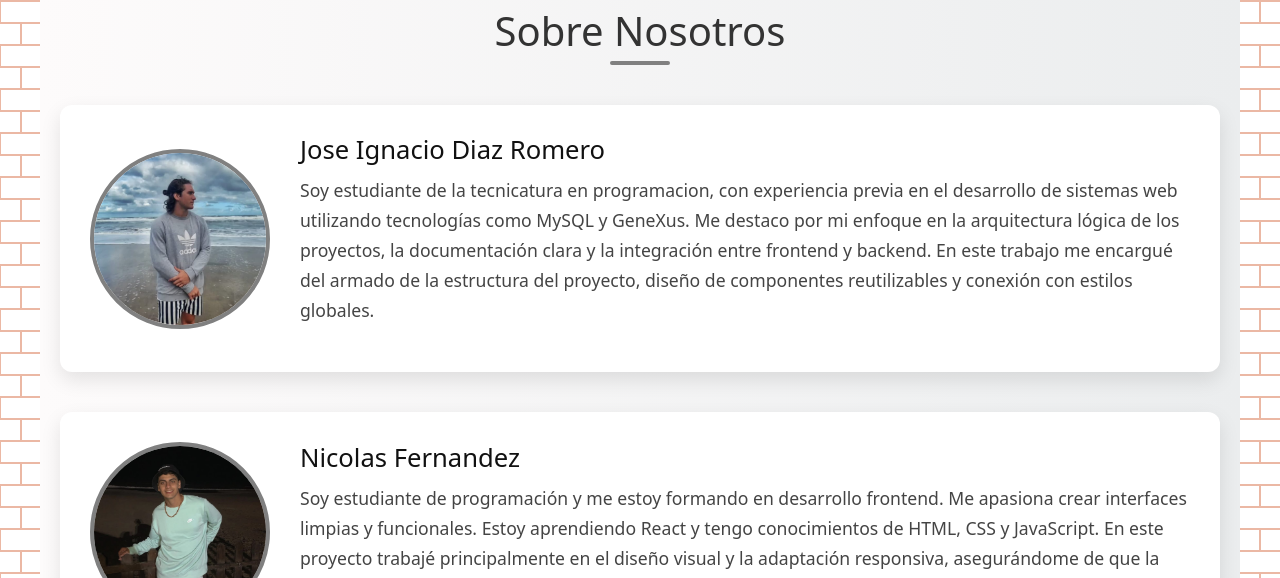
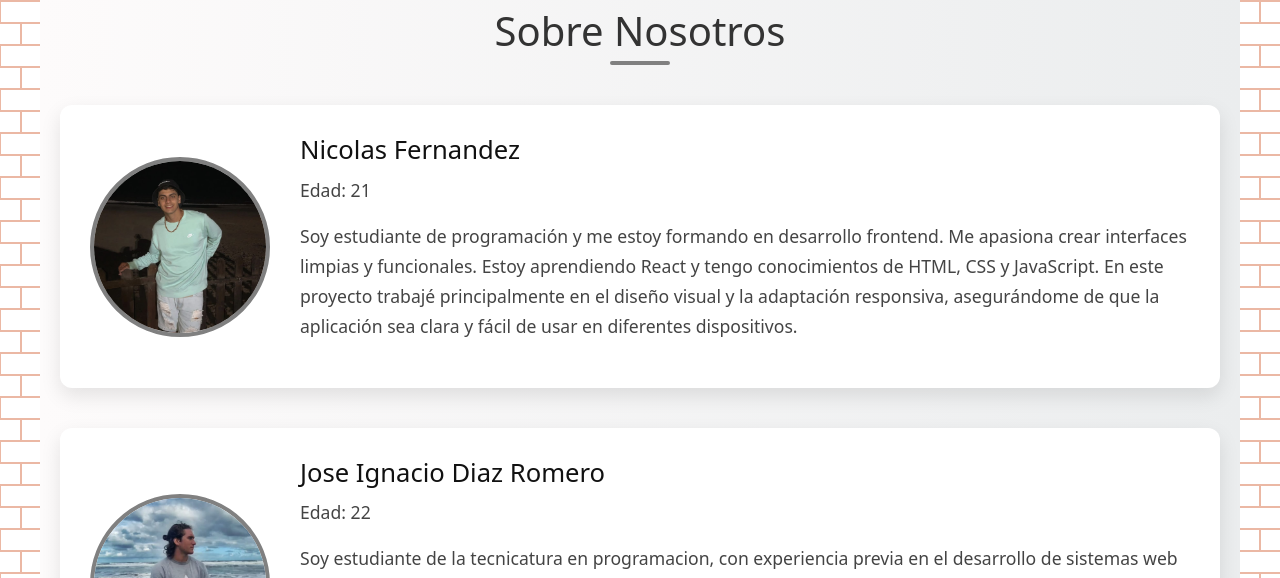
Before and after one commit to N4cH0Dev/Trabajo-2-React, a React (Vite) app: page /nosotros in a window 1280 px wide. Shown: the part 219-797 px from the top of the page. Built offline with nearby package versions, Linux system fonts and the light colour scheme.

Commit message:
corregi el apartado nosotros ahora recibe por props desde LangAlumnos los datos necesarios

```diff
--- a/src/App.jsx
+++ b/src/App.jsx
@@ -7,6 +7,7 @@ import MainHome from "./components/MainHome";
 
 import Nosotros from "./pages/Nosotros";
 import LangProgramacion from "./data/LangProgramacion";
+import LangAlumnos from "./data/LangAlumnos";
 
 import "./css/Style.css";
 
@@ -19,7 +20,10 @@ function App() {
         <Routes>
           <Route path="/" element={<MainHome lenguajes={LangProgramacion} />} />
           <Route to="https://frt.utn.edu.ar/" />
-          <Route path="/nosotros" element={<Nosotros />} />
+          <Route
+            path="/nosotros"
+            element={<Nosotros LangAlumnos={LangAlumnos} />}
+          />
         </Routes>
 
         <Footer />
--- a/src/data/LangAlumnos.jsx
+++ b/src/data/LangAlumnos.jsx
@@ -1,15 +1,19 @@
-import { defaultClientConditions } from "vite";
-
+import nacho from "../images/nacho.jpeg";
+import nico from "../images/nico.jpeg";
 const LangAlumnos = [
   {
     id: "Nicolas Fernandez",
     edad: 21,
-    imagen: "",
+    imagen: nico,
+    descripcion:
+      "Soy estudiante de programación y me estoy formando en desarrollo frontend. Me apasiona crear interfaces limpias y funcionales. Estoy aprendiendo React y tengo conocimientos de HTML, CSS y JavaScript. En este proyecto trabajé principalmente en el diseño visual y la adaptación responsiva, asegurándome de que la aplicación sea clara y fácil de usar en diferentes dispositivos.",
   },
   {
     id: "Jose Ignacio Diaz Romero",
     edad: 22,
-    imagen: "",
+    imagen: nacho,
+    descripcion:
+      "Soy estudiante de la tecnicatura en programacion, con experiencia previa en el desarrollo de sistemas web utilizando tecnologías como MySQL y GeneXus. Me destaco por mi enfoque en la arquitectura lógica de los proyectos, la documentación clara y la integración entre frontend y backend. En este trabajo me encargué del armado de la estructura del proyecto, diseño de componentes reutilizables y conexión con estilos globales.",
   },
 ];
 export default LangAlumnos;
--- a/src/pages/Nosotros.jsx
+++ b/src/pages/Nosotros.jsx
@@ -1,33 +1,16 @@
 import "../css/Style.css";
-import nacho from "../images/nacho.jpeg";
-import nico from "../images/nico.jpeg";
-function Nosotros() {
-  const datos = [
-    {
-      id: 1,
-      nombre: "Jose Ignacio Diaz Romero",
-      descripcion:
-        "Soy estudiante de la tecnicatura en programacion, con experiencia previa en el desarrollo de sistemas web utilizando tecnologías como MySQL y GeneXus. Me destaco por mi enfoque en la arquitectura lógica de los proyectos, la documentación clara y la integración entre frontend y backend. En este trabajo me encargué del armado de la estructura del proyecto, diseño de componentes reutilizables y conexión con estilos globales.",
-      imagen: nacho,
-    },
-    {
-      id: 2,
-      nombre: "Nicolas Fernandez",
-      descripcion:
-        "Soy estudiante de programación y me estoy formando en desarrollo frontend. Me apasiona crear interfaces limpias y funcionales. Estoy aprendiendo React y tengo conocimientos de HTML, CSS y JavaScript. En este proyecto trabajé principalmente en el diseño visual y la adaptación responsiva, asegurándome de que la aplicación sea clara y fácil de usar en diferentes dispositivos.",
-      imagen: nico,
-    },
-  ];
 
+function Nosotros({ LangAlumnos }) {
   return (
     <div className="nosotros-container">
       <h1>Sobre Nosotros</h1>
-      {datos.map((persona) => (
-        <div className="card-nosotros" key={persona.id}>
-          <img src={persona.imagen} alt={`Foto de ${persona.nombre}`} />
+      {LangAlumnos.map((alumno) => (
+        <div className="card-nosotros" key={alumno.id}>
+          <img src={alumno.imagen} alt={`Foto de ${alumno.id}`} />
           <div className="info">
-            <h2>{persona.nombre}</h2>
-            <p>{persona.descripcion}</p>
+            <h2>{alumno.id}</h2>
+            <p>Edad: {alumno.edad}</p>
+            <p>{alumno.descripcion}</p>
           </div>
         </div>
       ))}
```
